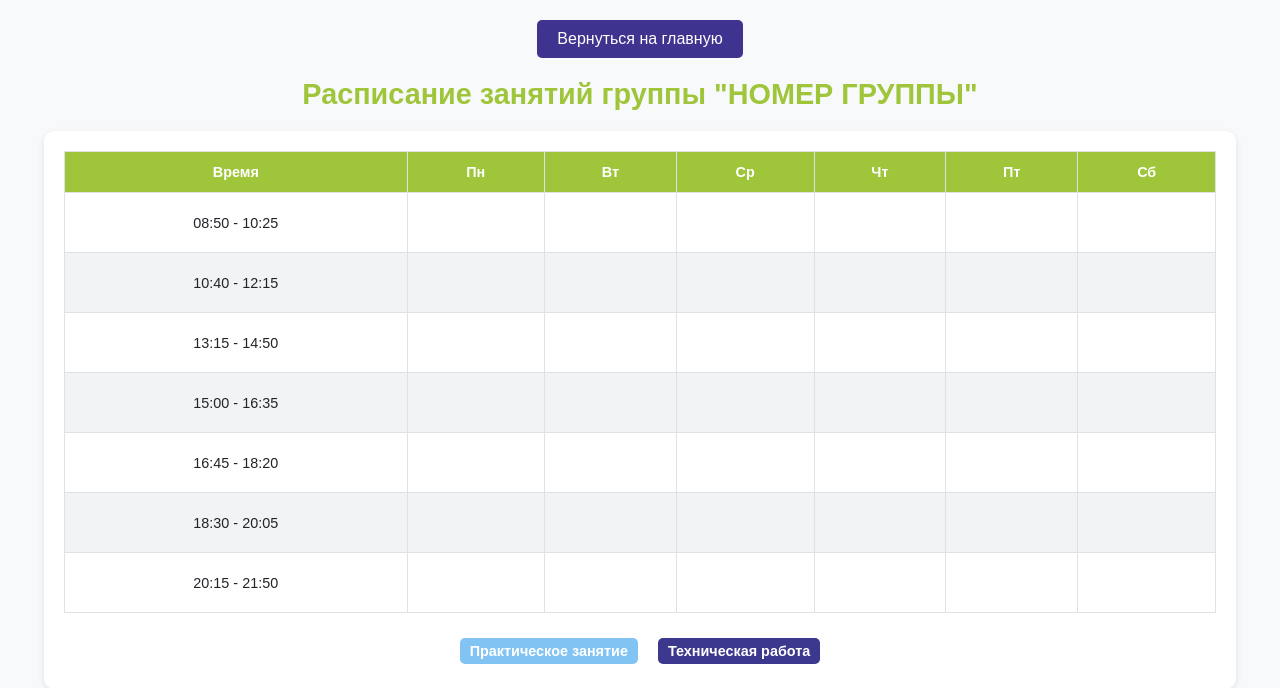
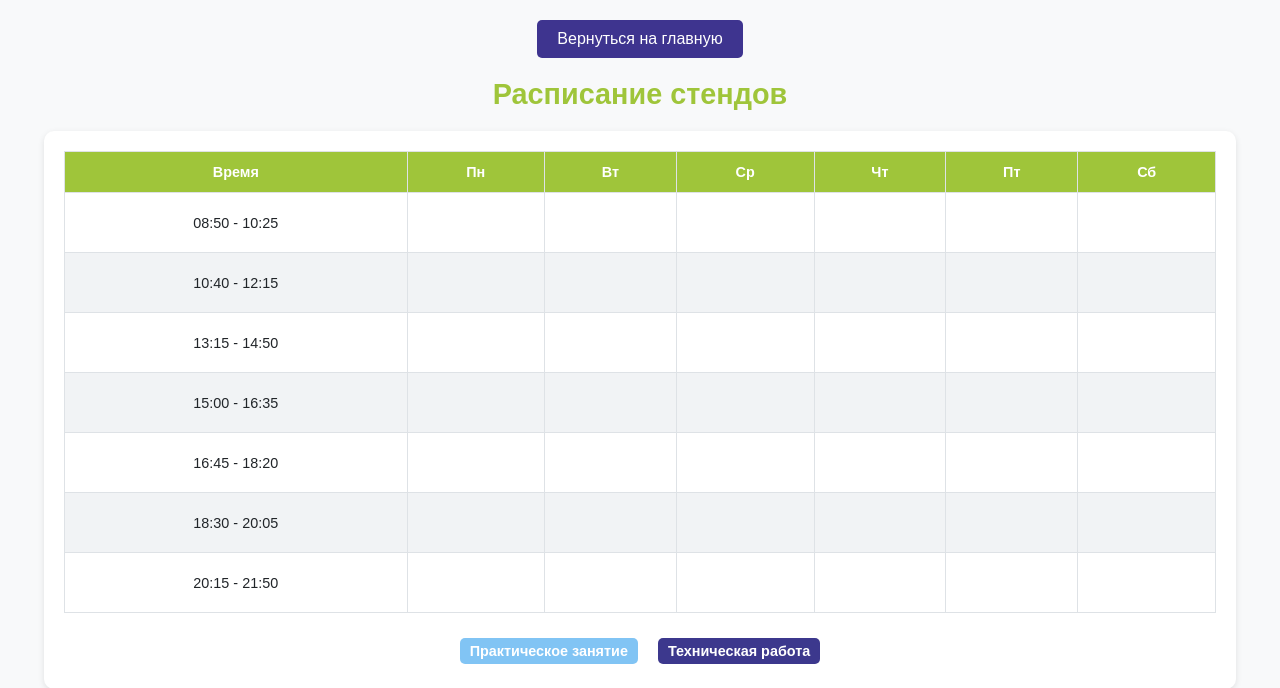
Before and after one commit to usernamealreadytaken123/pythonProject, a Django app: page /tasks_list/ in a window 1280 px wide. Shown: the top 688 px of the page. Run offline with Django 5.2, Linux system fonts and the light colour scheme; some libraries are stand-ins or nearby versions.

Commit message:
Для Артема

```diff
--- a/taskmanager/main/templates/main/tasks_list.html
+++ b/taskmanager/main/templates/main/tasks_list.html
@@ -11,7 +11,7 @@
         <a href="{% url 'about' %}" class="button">Вернуться на главную</a>
     </div>
 
-    <h1>Расписание занятий группы "НОМЕР ГРУППЫ"</h1>
+    <h1>Расписание стендов</h1>
 
     <div class="schedule">
         <table>
```
